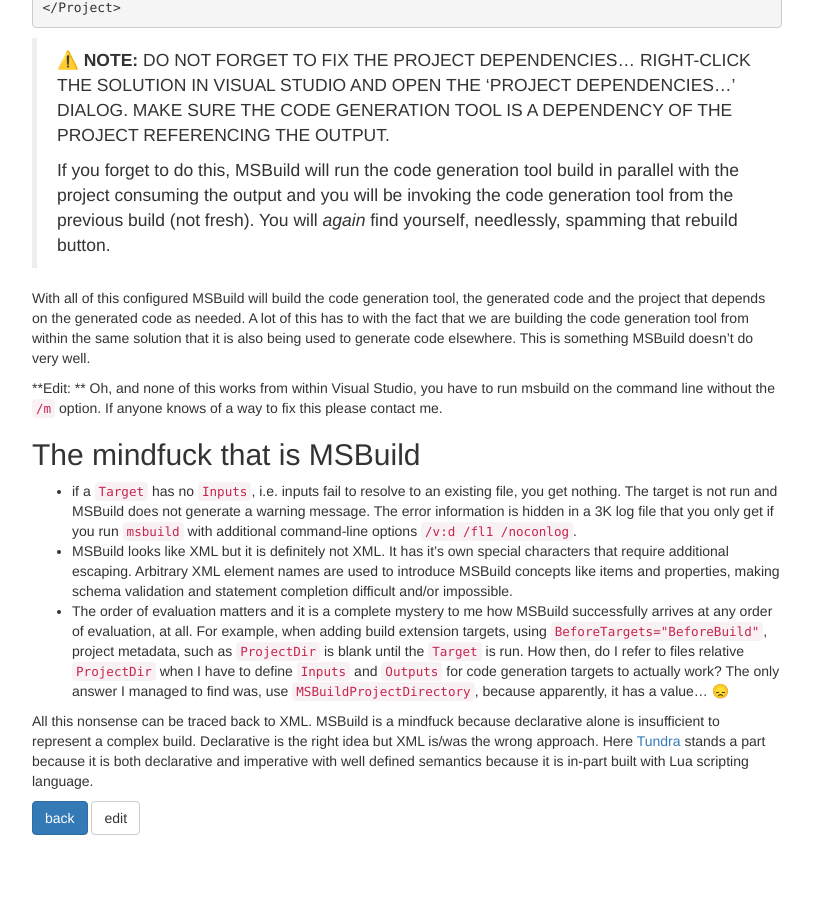
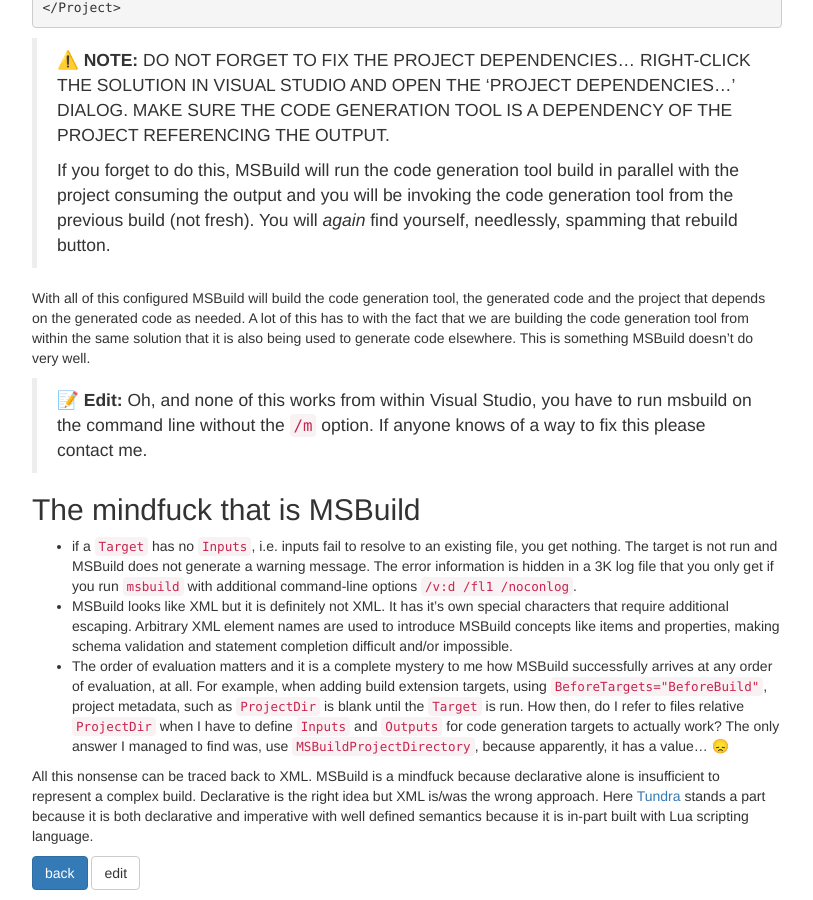
Before and after one commit to leidegre/leidegre.github.com, a Jekyll site: the page built from _posts/2018-06-06-the-science-of-msbuild.md, in a window 1280 px wide and 900 px high, scrolled down 1395 px. Shown: the whole window, without its empty margins (38-851 px from the left). Built offline with Jekyll 4.4.1, drawn with Linux system fonts in a browser that asks for light colours; nearby versions of some CDN libraries; before the commit the page ends 2240 px from its top, so only the background shows below that.

```diff
--- a/_posts/2018-06-06-the-science-of-msbuild.md
+++ b/_posts/2018-06-06-the-science-of-msbuild.md
@@ -69,7 +69,7 @@ We can then put an `Import` directive in our original project file to make the f
 
 With all of this configured MSBuild will build the code generation tool, the generated code and the project that depends on the generated code as needed. A lot of this has to with the fact that we are building the code generation tool from within the same solution that it is also being used to generate code elsewhere. This is something MSBuild doesn't do very well.
 
-**Edit: ** Oh, and none of this works from within Visual Studio, you have to run msbuild on the command line without the `/m` option. If anyone knows of a way to fix this please contact me.
+> 📝 **Edit:** Oh, and none of this works from within Visual Studio, you have to run msbuild on the command line without the `/m` option. If anyone knows of a way to fix this please contact me.
 
 ## The mindfuck that is MSBuild
 
```
